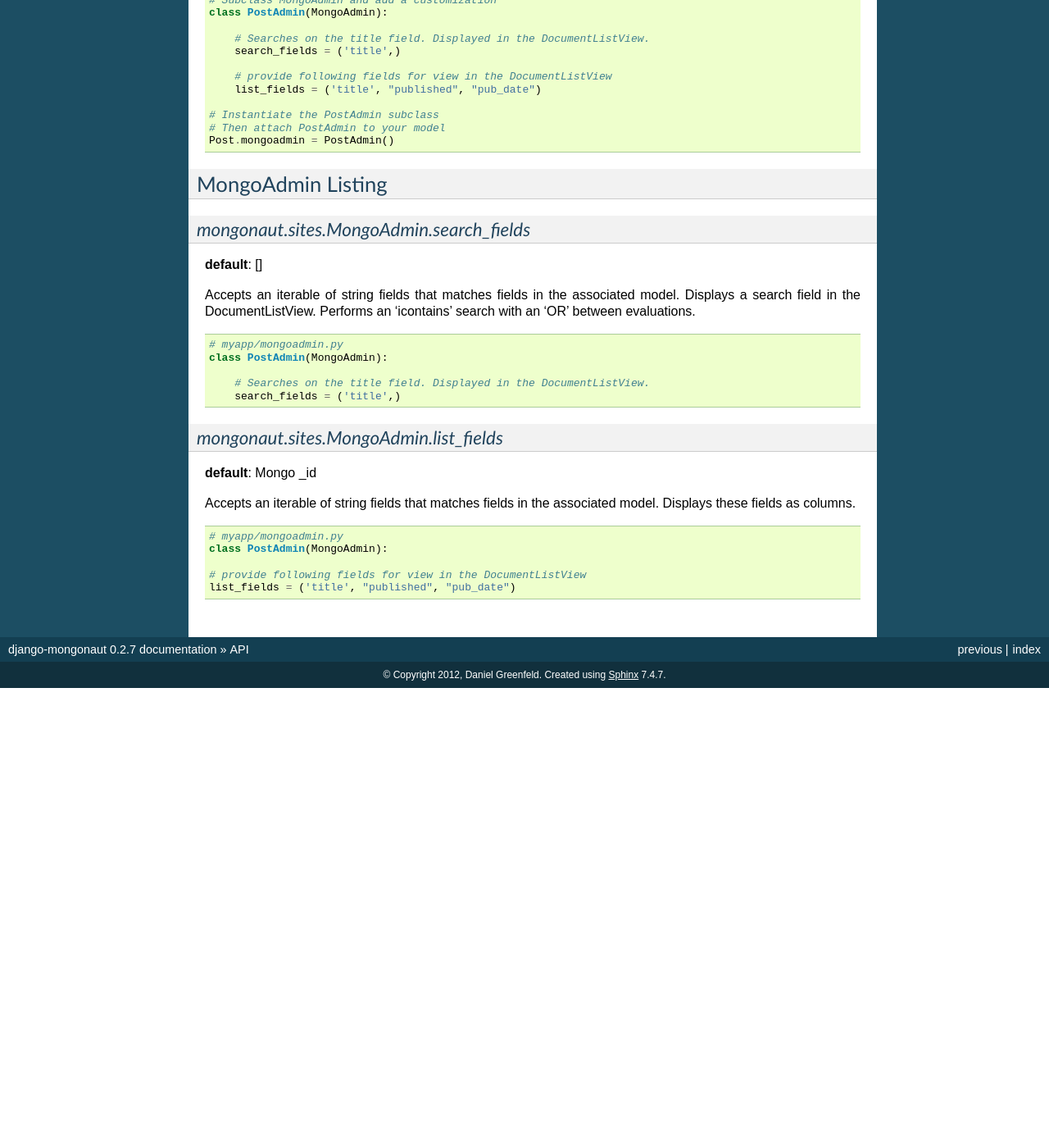
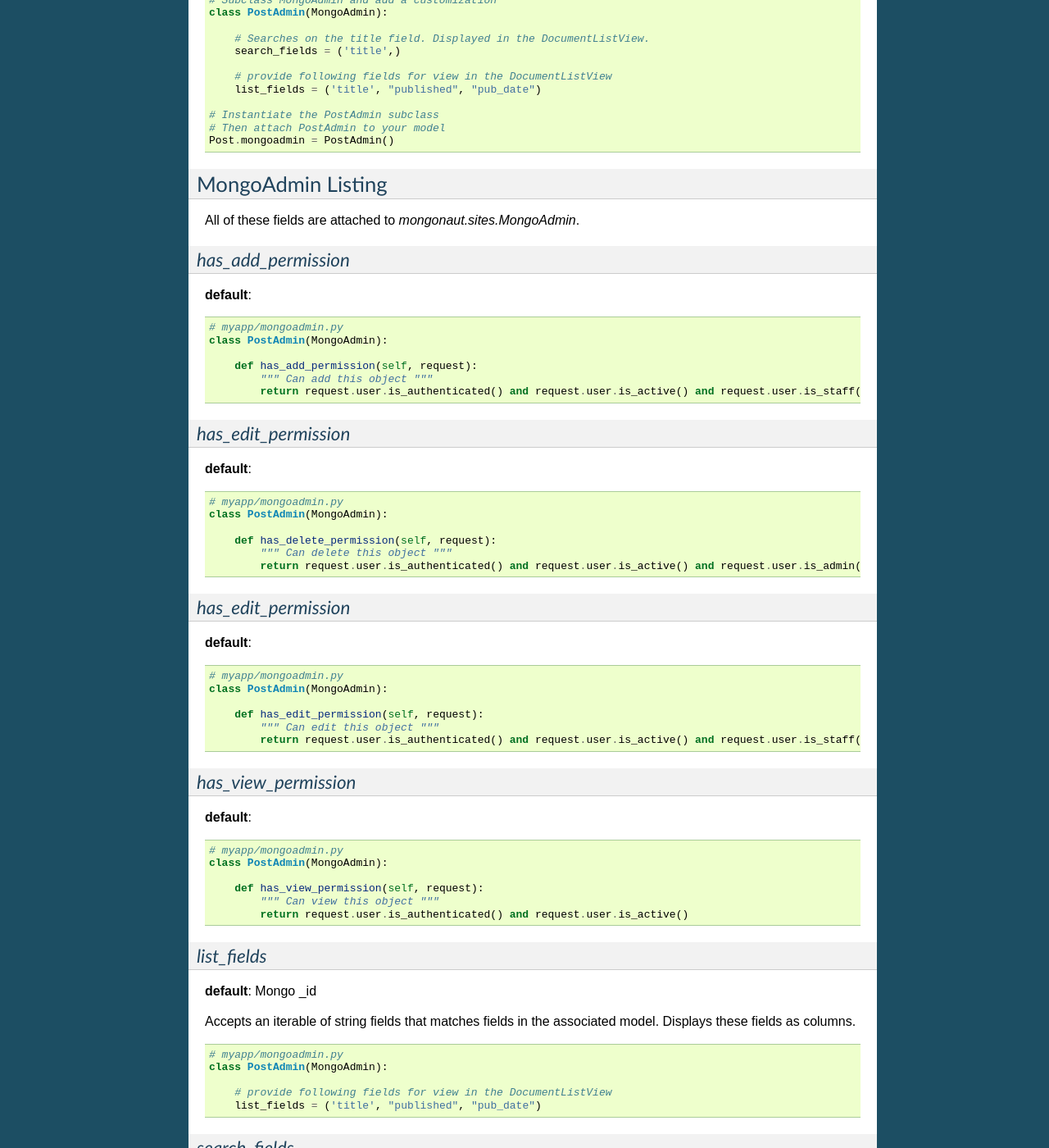
Before and after one commit to jazzband/django-mongonaut, a Sphinx documentation site: the page built from docs/api.rst, in a window 1280 px wide and 1400 px high, scrolled down 439 px. Shown: the whole window at 82% size. Built offline with Sphinx 7.4.7, drawn with Linux system fonts in a browser that asks for light colours; before the commit the page ends 1278 px from its top, so only the background shows below that; some of the changed text lies outside the part shown.

Commit message:
doc work on permissions

```diff
--- a/docs/api.rst
+++ b/docs/api.rst
@@ -35,7 +35,80 @@
 MongoAdmin Listing
 ===================
 
-`mongonaut.sites.MongoAdmin.search_fields`
+All of these fields are attached to `mongonaut.sites.MongoAdmin`.
+
+`has_add_permission`
+------------------------------------------------
+
+**default**:
+
+.. sourcecode:: python
+
+    # myapp/mongoadmin.py
+    class PostAdmin(MongoAdmin):
+
+        def has_add_permission(self, request):
+            """ Can add this object """
+            return request.user.is_authenticated() and request.user.is_active() and request.user.is_staff()
+
+`has_edit_permission`
+------------------------------------------------
+
+**default**:
+
+.. sourcecode:: python
+
+    # myapp/mongoadmin.py
+    class PostAdmin(MongoAdmin):
+
+        def has_delete_permission(self, request):
+            """ Can delete this object """
+            return request.user.is_authenticated() and request.user.is_active() and request.user.is_admin()
+
+`has_edit_permission`
+------------------------------------------------
+
+**default**:
+
+.. sourcecode:: python
+
+    # myapp/mongoadmin.py
+    class PostAdmin(MongoAdmin):
+
+        def has_edit_permission(self, request):
+            """ Can edit this object """
+            return request.user.is_authenticated() and request.user.is_active() and request.user.is_staff()
+
+`has_view_permission`
+------------------------------------------------
+
+**default**:
+
+.. sourcecode:: python
+
+    # myapp/mongoadmin.py
+    class PostAdmin(MongoAdmin):
+
+        def has_view_permission(self, request):
+            """ Can view this object """
+            return request.user.is_authenticated() and request.user.is_active()
+
+`list_fields`
+----------------------------------------
+
+**default**: Mongo _id
+
+Accepts an iterable of string fields that matches fields in the associated model. Displays these fields as columns.
+
+.. sourcecode:: python
+
+    # myapp/mongoadmin.py
+    class PostAdmin(MongoAdmin):
+
+        # provide following fields for view in the DocumentListView
+        list_fields = ('title', "published", "pub_date")
+
+`search_fields`
 ------------------------------------------
 
 **default**: []
@@ -49,18 +122,3 @@
 
         # Searches on the title field. Displayed in the DocumentListView.
         search_fields = ('title',)
-
-`mongonaut.sites.MongoAdmin.list_fields`
-----------------------------------------
-
-**default**: Mongo _id
-
-Accepts an iterable of string fields that matches fields in the associated model. Displays these fields as columns.
-
-.. sourcecode:: python
-
-    # myapp/mongoadmin.py
-    class PostAdmin(MongoAdmin):
-
-    # provide following fields for view in the DocumentListView
-    list_fields = ('title', "published", "pub_date")
```
